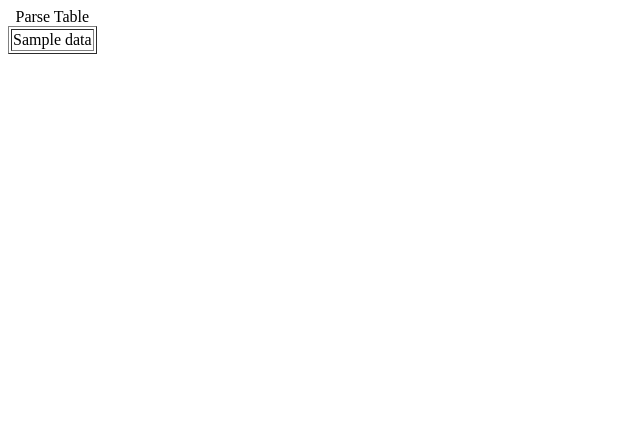
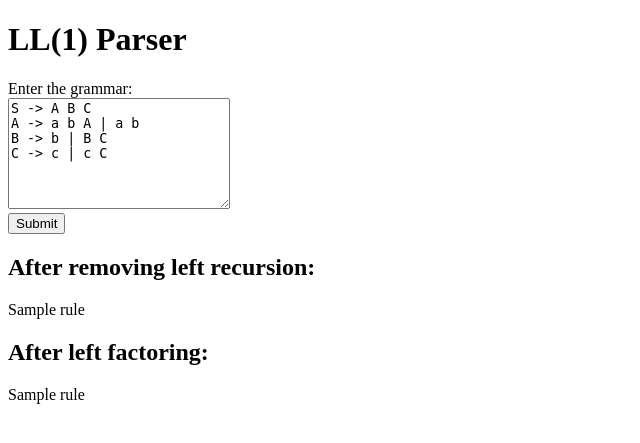
Before and after one commit to cygnus55/LL1-parser, a Flask app: template templates/index.html in a window 1280 px wide. Shown: the top 443 px of the page, without its empty margins (0-640 px from the left). Run offline with Flask 2, Linux system fonts and the light colour scheme; the template is opened without the code that fills it: most values are stand-ins (such as "Sample title", 1, 10 or a date in 2020).

Commit message:
Apply left recursion removal and left factoring logic

```diff
--- a/app.py
+++ b/app.py
@@ -1,10 +1,19 @@
-from flask import Flask, render_template, redirect, url_for
+from flask import Flask, render_template, redirect, url_for, request
 
-from parse_table_generator import table
+# from parse_table_generator import table
+from left_recursion import left_recursion
+from left_factoring import left_factor
 
 app = Flask(__name__)
 
 
-@app.route("/")
+@app.route("/", methods=["GET", "POST"])
 def index():
-    return render_template("index.html", table=table)
+    if request.method == "POST":
+        grammar = request.form.get("grammar")
+        left_recursion_free_grammar = left_recursion(grammar[:])
+        left_factored_grammar = left_factor(left_recursion_free_grammar[:])
+        return render_template("index.html",
+            left_recursion_free_grammar=left_recursion_free_grammar,
+            left_factored_grammar=left_factored_grammar)
+    return render_template("index.html")
--- a/left_factoring.py
+++ b/left_factoring.py
@@ -67,7 +67,7 @@ def left_factor(rules):
                 while any([x.startswith(B) for x in rules]) or \
                         any([x.startswith(B) for x in new_rules]):
                     B += "'"
-                right_side_rules.append(f"{prefix}{B}")
+                right_side_rules.append(f"{prefix} {B}")
                 new_rules.append(
                     f"{B} -> {' | '.join([term for term in terms_with_prefix])}")
 
--- a/rules.txt
+++ b/rules.txt
@@ -1,5 +1,4 @@
 S -> A B C
 A -> a b A | a b
-B -> b B'
-B' -> C B' | ε
+B -> b | B C
 C -> c | c C
--- a/templates/index.html
+++ b/templates/index.html
@@ -1,21 +1,57 @@
-<html>
+<!DOCTYPE html>
+<html lang="en">
 <head>
+  <meta charset="UTF-8">
+  <meta http-equiv="X-UA-Compatible" content="IE=edge">
+  <meta name="viewport" content="width=device-width, initial-scale=1.0">
   <title>LL(1) Parser</title>
 </head>
 <body>
-    <table border=1>
+  <h1>LL(1) Parser</h1>
+  <form action="/" method="POST">
+    <label for="grammar">Enter the grammar:</label><br />
+
+    <textarea id="grammar" name="grammar" rows="7" cols="25">
+S -> A B C
+A -> a b A | a b
+B -> b | B C
+C -> c | c C
+    </textarea><br />
+    <button>Submit</button>
+  </form>
+  {% if left_recursion_free_grammar %}
+    <h2>
+      After removing left recursion:
+    </h2>
+    <p>
+      {% for rule in left_recursion_free_grammar %}
+      <p>
+        {{ rule }}
+      </p>
+      {% endfor %}
+    </p>
+  {% endif %}
+  {% if left_factored_grammar %}
+    <h2>
+      After left factoring:
+    </h2>
+    <p>
+      {% for rule in left_factored_grammar %}
+      <p>
+        {{ rule }}
+      </p>
+      {% endfor %}
+    </p>
+  {% endif %}
+  <!--
+  <table>
     <thead>
-        <caption>Parse Table</caption>
+
     </thead>
     <tbody>
-        {% for row in table %}
-        <tr>
-          {% for data in row %}
-          <td>{{ data }}</td>
-          {% endfor %}
-        </tr>
-        {% endfor %}
+
     </tbody>
   </table>
+-->
 </body>
 </html>
```
Also changed, not shown: left_recursion.py (+68 -75 lines), 1 other file. Lines whose indentation alone changed are shown as unchanged.
